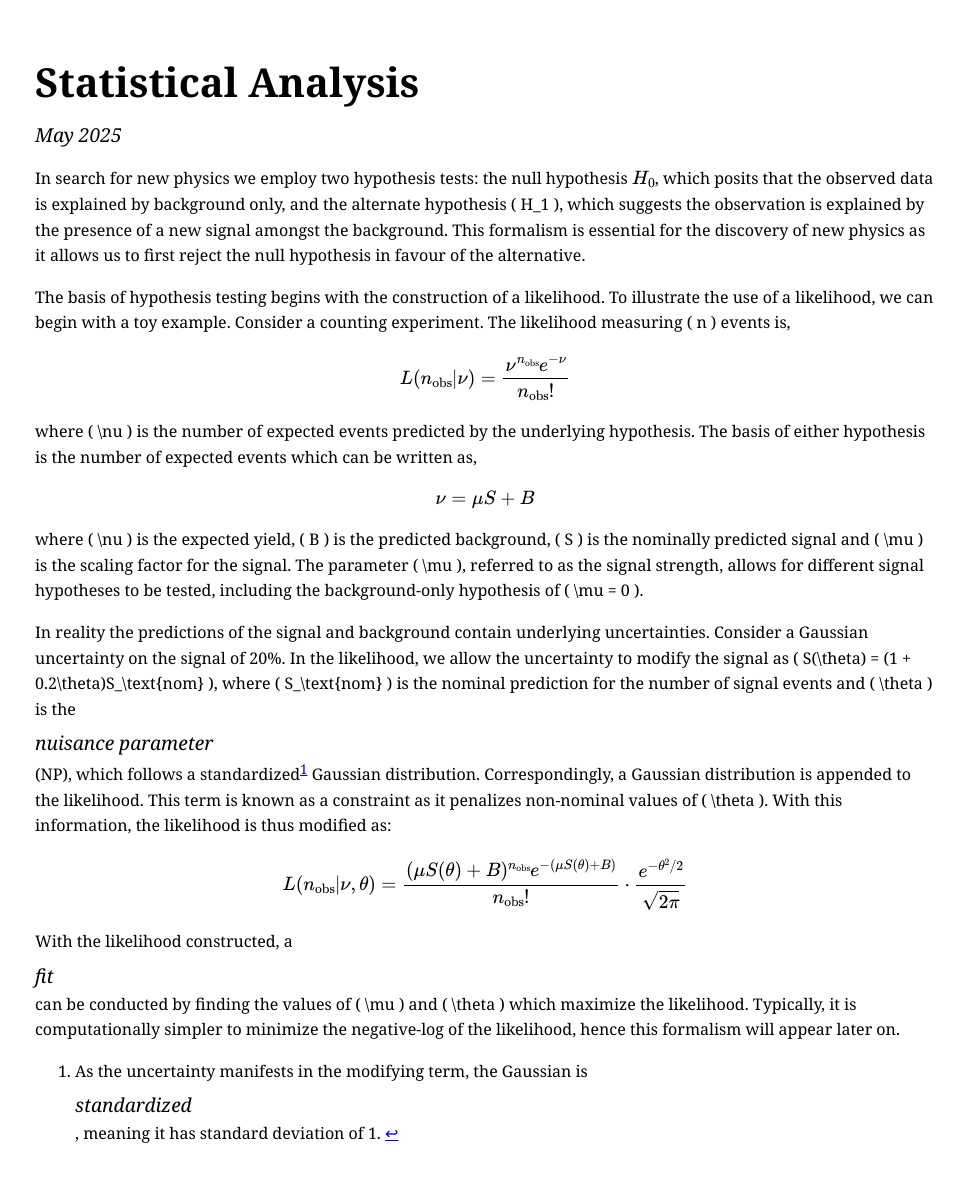
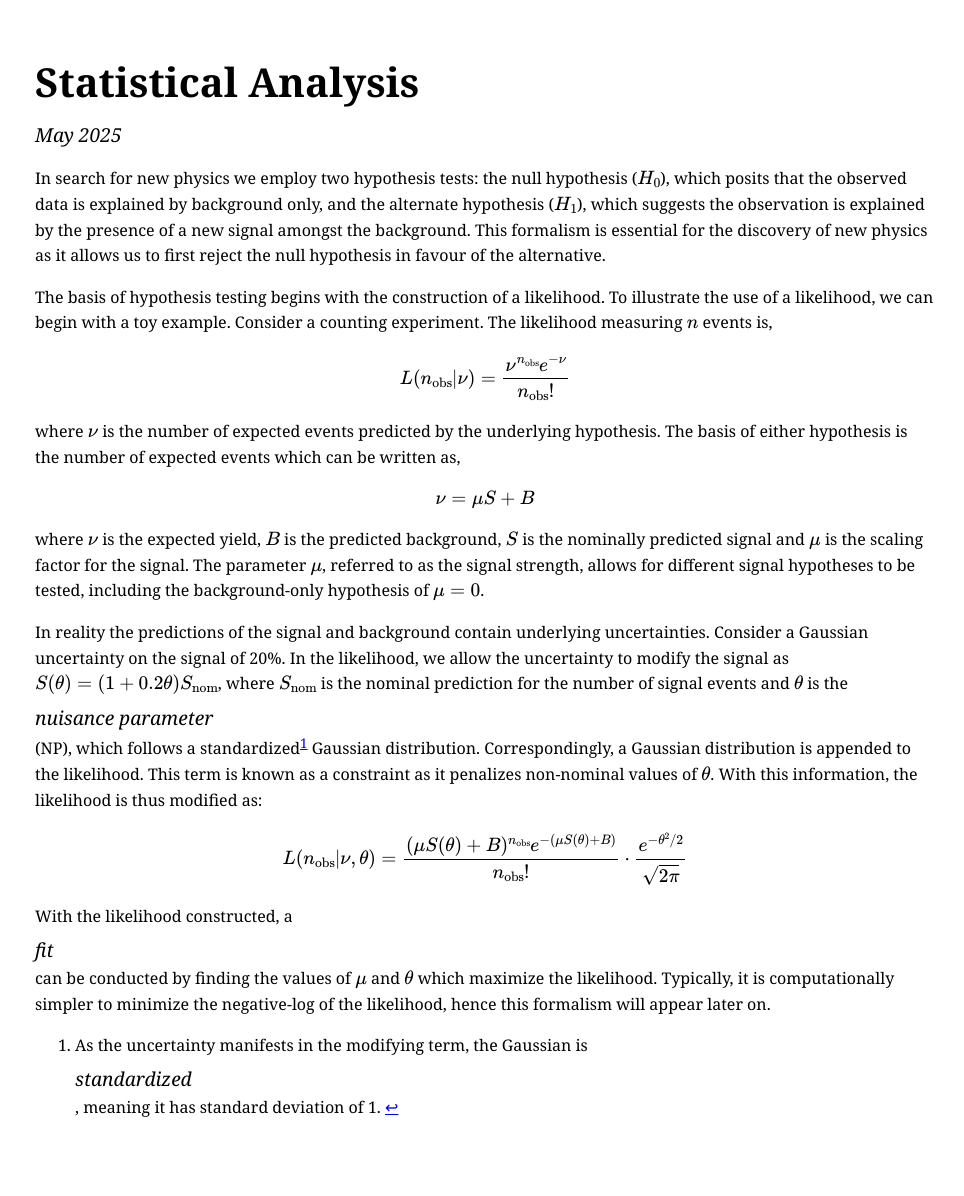
Before and after one commit to sroygara/sroygara.github.io, a Jekyll site: the page built from Writing/StatisticalAnalysis.md, in a window 1280 px wide. Shown: the whole page, without its empty margins (155-1119 px from the left). Built offline with Jekyll 4.4.1, drawn with Linux system fonts in a browser that asks for light colours; after the commit the page ends 1171 px from its top, so only the background shows below that.

Commit message:
fixed inline math

```diff
--- a/Writing/StatisticalAnalysis.md
+++ b/Writing/StatisticalAnalysis.md
@@ -3,29 +3,28 @@ layout: default
 title: Statistical Analysis
 date: May 2025
 ---
+In search for new physics we employ two hypothesis tests: the null hypothesis ($H_0$), which posits that the observed data is explained by background only, and the alternate hypothesis ($H_1$), which suggests the observation is explained by the presence of a new signal amongst the background. This formalism is essential for the discovery of new physics as it allows us to first reject the null hypothesis in favour of the alternative.
 
-In search for new physics we employ two hypothesis tests: the null hypothesis $H_0$, which posits that the observed data is explained by background only, and the alternate hypothesis \( H_1 \), which suggests the observation is explained by the presence of a new signal amongst the background. This formalism is essential for the discovery of new physics as it allows us to first reject the null hypothesis in favour of the alternative.
-
-The basis of hypothesis testing begins with the construction of a likelihood. To illustrate the use of a likelihood, we can begin with a toy example. Consider a counting experiment. The likelihood measuring \( n \) events is,
+The basis of hypothesis testing begins with the construction of a likelihood. To illustrate the use of a likelihood, we can begin with a toy example. Consider a counting experiment. The likelihood measuring $n$ events is,
 
 $$
 L(n_\text{obs}|\nu) = \frac{\nu^{n_\text{obs}} e^{-\nu}}{n_\text{obs}!}
 $$
 
-where \( \nu \) is the number of expected events predicted by the underlying hypothesis. The basis of either hypothesis is the number of expected events which can be written as,
+where $\nu$ is the number of expected events predicted by the underlying hypothesis. The basis of either hypothesis is the number of expected events which can be written as,
 
 $$
 \nu = \mu S + B
 $$
 
-where \( \nu \) is the expected yield, \( B \) is the predicted background, \( S \) is the nominally predicted signal and \( \mu \) is the scaling factor for the signal. The parameter \( \mu \), referred to as the signal strength, allows for different signal hypotheses to be tested, including the background-only hypothesis of \( \mu = 0 \).
+where $\nu$ is the expected yield, $B$ is the predicted background, $S$ is the nominally predicted signal and $\mu$ is the scaling factor for the signal. The parameter $\mu$, referred to as the signal strength, allows for different signal hypotheses to be tested, including the background-only hypothesis of $\mu = 0$.
 
-In reality the predictions of the signal and background contain underlying uncertainties. Consider a Gaussian uncertainty on the signal of 20%. In the likelihood, we allow the uncertainty to modify the signal as \( S(\theta) = (1 + 0.2\theta)S_\text{nom} \), where \( S_\text{nom} \) is the nominal prediction for the number of signal events and \( \theta \) is the *nuisance parameter* (NP), which follows a standardized[^1] Gaussian distribution. Correspondingly, a Gaussian distribution is appended to the likelihood. This term is known as a constraint as it penalizes non-nominal values of \( \theta \). With this information, the likelihood is thus modified as:
+In reality the predictions of the signal and background contain underlying uncertainties. Consider a Gaussian uncertainty on the signal of 20%. In the likelihood, we allow the uncertainty to modify the signal as $S(\theta) = (1 + 0.2\theta)S_\text{nom}$, where $S_\text{nom}$ is the nominal prediction for the number of signal events and $\theta$ is the *nuisance parameter* (NP), which follows a standardized[^1] Gaussian distribution. Correspondingly, a Gaussian distribution is appended to the likelihood. This term is known as a constraint as it penalizes non-nominal values of $\theta$. With this information, the likelihood is thus modified as:
 
 $$
 L(n_\text{obs}|\nu, \theta) = \frac{(\mu S(\theta)+B)^{n_\text{obs}} e^{-(\mu S(\theta)+B)}}{n_\text{obs}!} \cdot \frac{e^{-\theta^2/2}}{\sqrt{2\pi}}
 $$
 
-With the likelihood constructed, a *fit* can be conducted by finding the values of \( \mu \) and \( \theta \) which maximize the likelihood. Typically, it is computationally simpler to minimize the negative-log of the likelihood, hence this formalism will appear later on.
+With the likelihood constructed, a *fit* can be conducted by finding the values of $\mu$ and $\theta$ which maximize the likelihood. Typically, it is computationally simpler to minimize the negative-log of the likelihood, hence this formalism will appear later on.
 
 [^1]: As the uncertainty manifests in the modifying term, the Gaussian is *standardized*, meaning it has standard deviation of 1.
```
